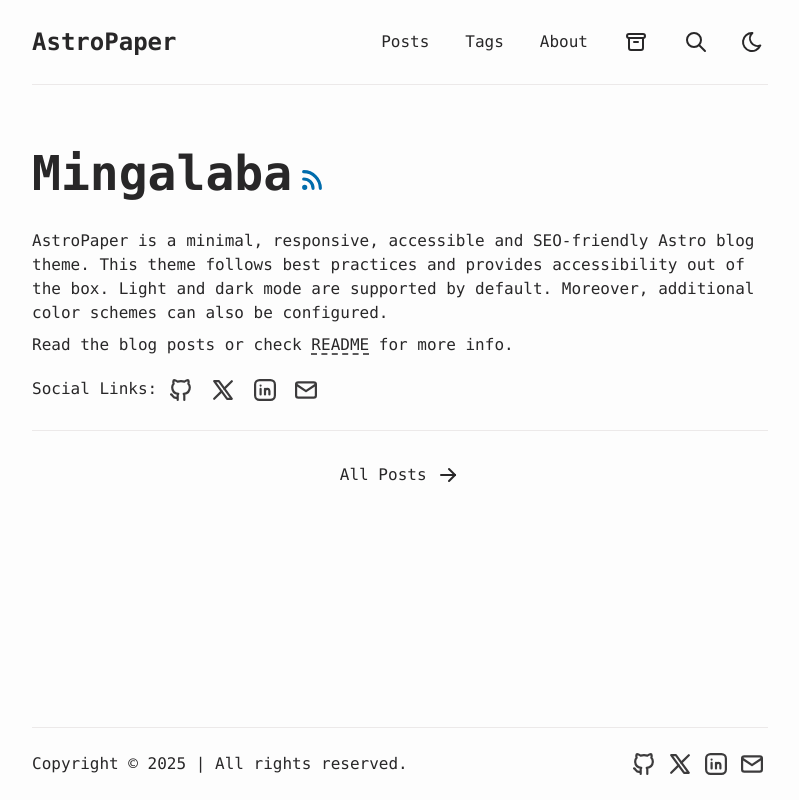
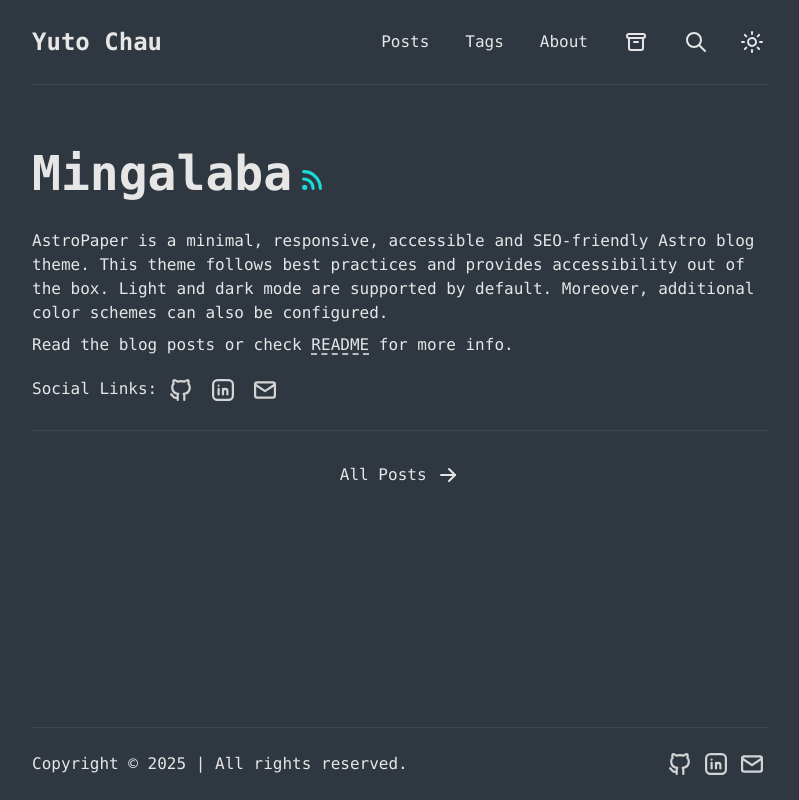
Before and after one commit to yutoc05/personal-website, an Astro site: page / in a window 1280 px wide. Shown: the whole page, without its empty margins (240-1039 px from the left). Built offline with nearby package versions, Linux system fonts and the light colour scheme; Astro itself is replaced by a stand-in of ours.

Commit message:
Initial commit

```diff
--- a/package.json
+++ b/package.json
@@ -1,5 +1,5 @@
 {
-  "name": "former-flare",
+  "name": "personal-website",
   "type": "module",
   "version": "5.2.0",
   "scripts": {
--- a/public/toggle-theme.js
+++ b/public/toggle-theme.js
@@ -1,4 +1,4 @@
-const primaryColorScheme = ""; // "light" | "dark"
+const primaryColorScheme = "dark"; // "light" | "dark"
 
 // Get theme data from local storage
 const currentTheme = localStorage.getItem("theme");
--- a/src/components/ShareLinks.astro
+++ /dev/null
@@ -1,26 +0,0 @@
----
-import { SHARE_LINKS } from "@/constants";
-import LinkButton from "./LinkButton.astro";
-
-const URL = Astro.url;
----
-
-<div
-  class="flex flex-col flex-wrap items-center justify-center gap-1 sm:items-start"
->
-  <span class="italic">Share this post on:</span>
-  <div class="text-center">
-    {
-      SHARE_LINKS.map(social => (
-        <LinkButton
-          href={`${social.href + URL}`}
-          class="scale-90 p-2 hover:rotate-6 sm:p-1"
-          title={social.linkTitle}
-        >
-          <social.icon class="inline-block size-6 scale-125 fill-transparent stroke-current stroke-2 opacity-90 group-hover:fill-transparent sm:scale-110" />
-          <span class="sr-only">{social.linkTitle}</span>
-        </LinkButton>
-      ))
-    }
-  </div>
-</div>
--- a/src/config.ts
+++ b/src/config.ts
@@ -1,10 +1,10 @@
 export const SITE = {
   website: "https://astro-paper.pages.dev/", // replace this with your deployed domain
-  author: "Sat Naing",
-  profile: "https://satnaing.dev/",
-  desc: "A minimal, responsive and SEO-friendly Astro blog theme.",
-  title: "AstroPaper",
-  ogImage: "astropaper-og.jpg",
+  author: "Yuto Chau",
+  profile: "https://yutochau.com/",
+  desc: "Yuto Chau's personal portfolio website.",
+  title: "Yuto Chau",
+  ogImage: "personal-portfolio-og.jpg",
   lightAndDarkMode: true,
   postPerIndex: 4,
   postPerPage: 4,
@@ -14,9 +14,9 @@
   editPost: {
     enabled: true,
     text: "Suggest Changes",
-    url: "https://github.com/satnaing/astro-paper/edit/main/",
+    url: "https://github.com/yutoc05/personal-website/edit/main/",
   },
   dynamicOgImage: true,
   lang: "en", // html lang code. Set this empty and default will be "en"
-  timezone: "Asia/Bangkok", // Default global timezone (IANA format) https://en.wikipedia.org/wiki/List_of_tz_database_time_zones
+  timezone: "America/Toronto", // Default global timezone (IANA format) https://en.wikipedia.org/wiki/List_of_tz_database_time_zones
 } as const;
--- a/src/constants.ts
+++ b/src/constants.ts
@@ -1,75 +1,25 @@
 import IconMail from "@/assets/icons/IconMail.svg";
 import IconGitHub from "@/assets/icons/IconGitHub.svg";
-import IconBrandX from "@/assets/icons/IconBrandX.svg";
 import IconLinkedin from "@/assets/icons/IconLinkedin.svg";
-import IconWhatsapp from "@/assets/icons/IconWhatsapp.svg";
-import IconFacebook from "@/assets/icons/IconFacebook.svg";
-import IconTelegram from "@/assets/icons/IconTelegram.svg";
-import IconPinterest from "@/assets/icons/IconPinterest.svg";
 import { SITE } from "@/config";
 
 export const SOCIALS = [
   {
     name: "Github",
-    href: "https://github.com/satnaing/astro-paper",
+    href: "https://github.com/yutoc05",
     linkTitle: ` ${SITE.title} on Github`,
     icon: IconGitHub,
   },
   {
-    name: "X",
-    href: "https://x.com/username",
-    linkTitle: `${SITE.title} on X`,
-    icon: IconBrandX,
-  },
-  {
     name: "LinkedIn",
-    href: "https://www.linkedin.com/in/username/",
+    href: "https://www.linkedin.com/in/yutochau/",
     linkTitle: `${SITE.title} on LinkedIn`,
     icon: IconLinkedin,
   },
   {
     name: "Mail",
-    href: "mailto:yourmail@gmail.com",
+    href: "mailto:yuto5@outlook.com",
     linkTitle: `Send an email to ${SITE.title}`,
     icon: IconMail,
   },
 ] as const;
-
-export const SHARE_LINKS = [
-  {
-    name: "WhatsApp",
-    href: "https://wa.me/?text=",
-    linkTitle: `Share this post via WhatsApp`,
-    icon: IconWhatsapp,
-  },
-  {
-    name: "Facebook",
-    href: "https://www.facebook.com/sharer.php?u=",
-    linkTitle: `Share this post on Facebook`,
-    icon: IconFacebook,
-  },
-  {
-    name: "X",
-    href: "https://x.com/intent/post?url=",
-    linkTitle: `Share this post on X`,
-    icon: IconBrandX,
-  },
-  {
-    name: "Telegram",
-    href: "https://t.me/share/url?url=",
-    linkTitle: `Share this post via Telegram`,
-    icon: IconTelegram,
-  },
-  {
-    name: "Pinterest",
-    href: "https://pinterest.com/pin/create/button/?url=",
-    linkTitle: `Share this post on Pinterest`,
-    icon: IconPinterest,
-  },
-  {
-    name: "Mail",
-    href: "mailto:?subject=See%20this%20post&body=",
-    linkTitle: `Share this post via email`,
-    icon: IconMail,
-  },
-] as const;
--- a/src/layouts/PostDetails.astro
+++ b/src/layouts/PostDetails.astro
@@ -6,7 +6,6 @@
 import Tag from "@/components/Tag.astro";
 import Datetime from "@/components/Datetime.astro";
 import EditPost from "@/components/EditPost.astro";
-import ShareLinks from "@/components/ShareLinks.astro";
 import BackButton from "@/components/BackButton.astro";
 import { getPath } from "@/utils/getPath";
 import { slugifyStr } from "@/utils/slugify";
@@ -116,7 +115,6 @@
     <div
       class="flex flex-col items-center justify-between gap-6 sm:flex-row sm:items-end sm:gap-4"
     >
-      <ShareLinks />
 
       <button
         id="back-to-top"
--- a/src/styles/global.css
+++ b/src/styles/global.css
@@ -5,19 +5,19 @@
 
 :root,
 html[data-theme="light"] {
-  --background: #fdfdfd;
-  --foreground: #282728;
-  --accent: #006cac;
-  --muted: #e6e6e6;
-  --border: #ece9e9;
+  --background: #f2f5ec;
+  --foreground: #353538;
+  --accent: #1158d1;
+  --muted: #bbc789;
+  --border: #7cadff;
 }
 
 html[data-theme="dark"] {
-  --background: #212737;
-  --foreground: #eaedf3;
-  --accent: #ff6b01;
-  --muted: #343f60bf;
-  --border: #ab4b08;
+  --background: #2f3741;
+  --foreground: #e6e6e6;
+  --accent: #1ad9d9;
+  --muted: #596b81;
+  --border: #3b4655;
 }
 
 @theme inline {
```
Also changed, not shown: README.md, public/astropaper-og.jpg (deleted), src/assets/icons/IconBrandX.svg (deleted), src/assets/icons/IconFacebook.svg (deleted), src/assets/icons/IconPinterest.svg (deleted), src/assets/icons/IconTelegram.svg (deleted), src/assets/icons/IconWhatsapp.svg (deleted), 2 other files.
